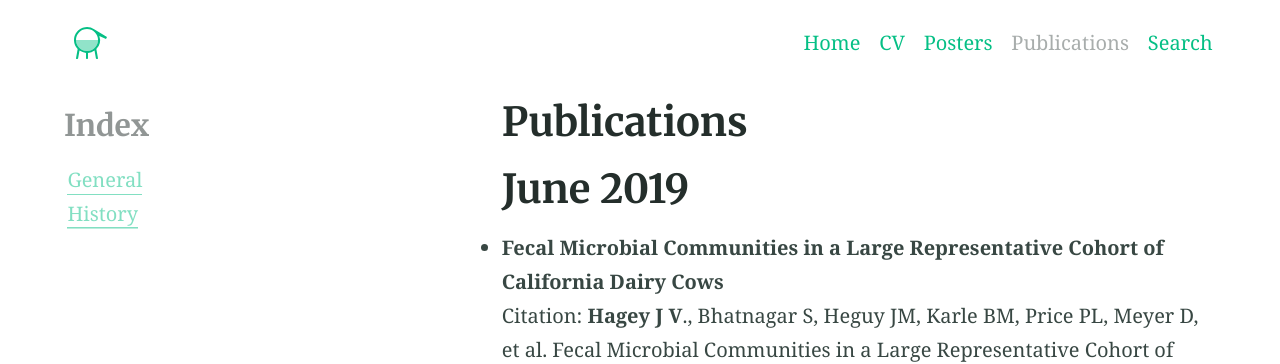
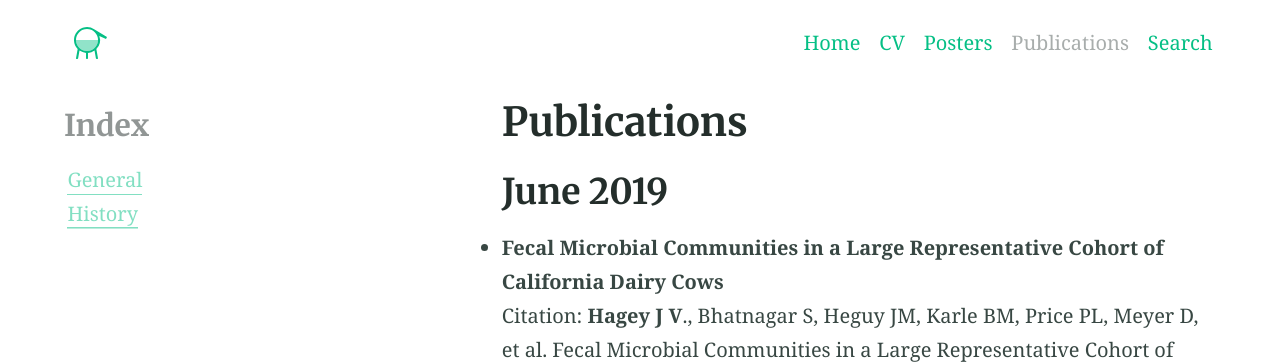
Before and after one commit to jvhagey/jvhagey.github.io, a Jekyll site: the page built from publications.md, in a window 1280 px wide. Shown: the top 364 px of the page. Built offline with Jekyll 4.4.1, drawn with Linux system fonts in a browser that asks for light colours.

```diff
--- a/publications.md
+++ b/publications.md
@@ -5,7 +5,7 @@ excerpt: "Category index"
 aside: true
 ---
 
-# June 2019
+## June 2019
 - **Fecal Microbial Communities in a Large Representative Cohort of California Dairy Cows**
 Citation: **Hagey J V**., Bhatnagar S, Heguy JM, Karle BM, Price PL, Meyer D, et al. Fecal Microbial Communities in a Large Representative Cohort of California Dairy Cows. Front Microbiol. 2019;10: 1–14. doi:10.3389/fmicb.2019.01093
 
```
